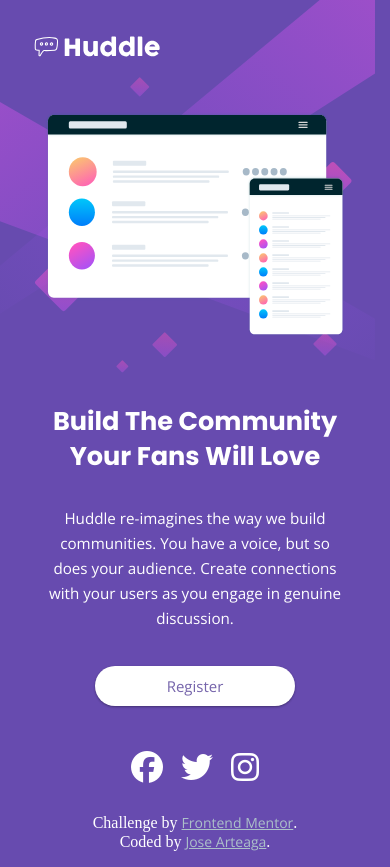
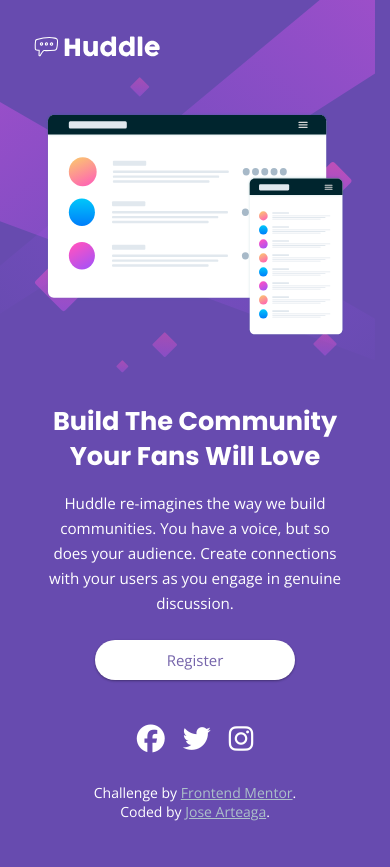
Before and after one commit to jharteaga/frontend-mentor-huddle-landing-page-challenge, a plain HTML site: page index.html in a window 390 px wide. After the commit the page ends 844 px from the top, so only its background shows below. Drawn offline with nearby package versions, Linux system fonts and the light colour scheme.

Commit message:
improvements mobile responsiveness v0.4

```diff
--- a/style.css
+++ b/style.css
@@ -63,6 +63,7 @@ body {
     font-weight: 400;
     font-size: 0.95rem;
     line-height: 25px;
+    margin: 0;
 }
 
 .register-container {
@@ -74,7 +75,7 @@ body {
     padding: 10px;
     box-shadow: 0 1px 3px rgba(0,0,0,0.12), 0 1px 2px rgba(0,0,0,0.24);
     cursor: pointer;
-    margin-top: 20px;
+    margin-top: 1.5rem;
 }
 
 .register-container:hover {
@@ -95,7 +96,7 @@ body {
 }
 
 .icon {
-    font-size: 32px;
+    font-size: 28px;
     margin: 0 7px;
 }
 
@@ -103,6 +104,8 @@ body {
     margin-top: 30px;
     color: white;
     text-align: center;
+    font-family: 'Open Sans', sans-serif;
+    font-size: 14px;
 }
 
 .attribution a {
```
